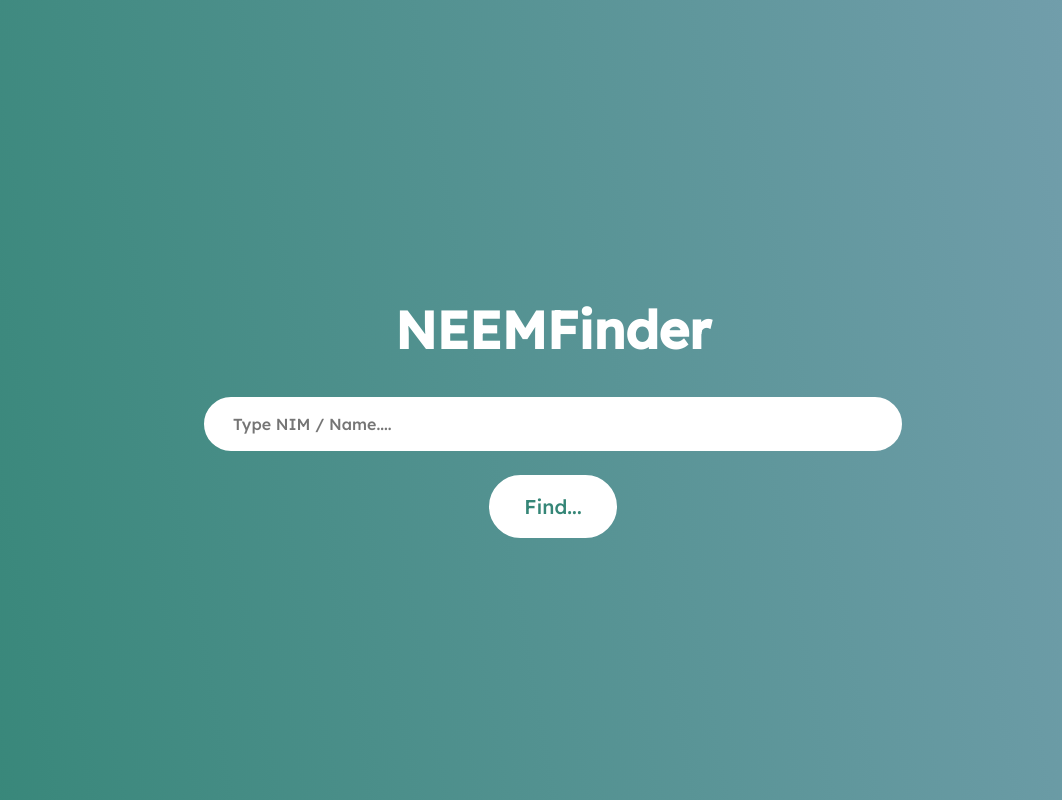
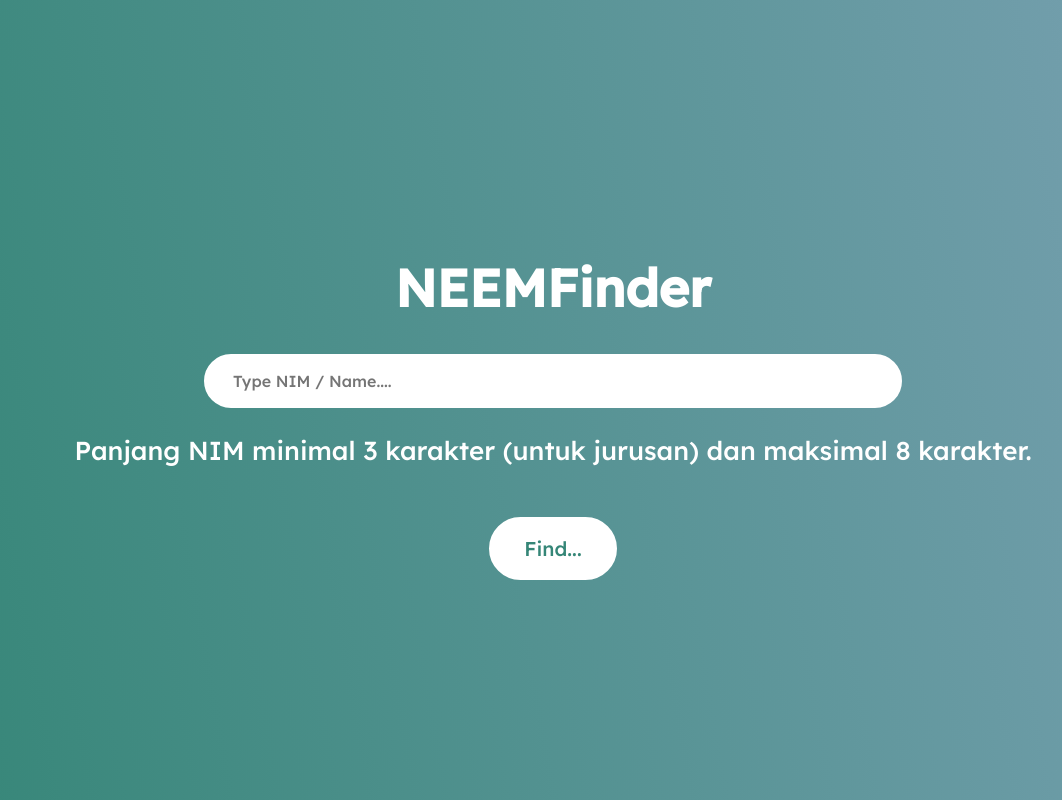
Before and after one commit to clumsyyyy/NeemFinder, a React (Create React App) app: page / in a window 1280 px wide. Shown: the whole page, without its empty margins (87-1149 px from the left). Built offline with nearby package versions, Linux system fonts and the light colour scheme; no server answers.

Commit message:
Menambahkan fitur pencarian tombol Enter dan informasi tambahan

```diff
--- a/src/components/Search.js
+++ b/src/components/Search.js
@@ -29,6 +29,9 @@ export default function SearchComponent({ onSlideEffect }) {
           onSearch();
         }}}
       ></input>
+      <div id = "infoBox">
+        <p>Panjang NIM minimal 3 karakter (untuk jurusan) dan maksimal 8 karakter.</p>
+      </div>
       <button id="searchButton" onClick={onSearch}>
         Find...
       </button>
```
